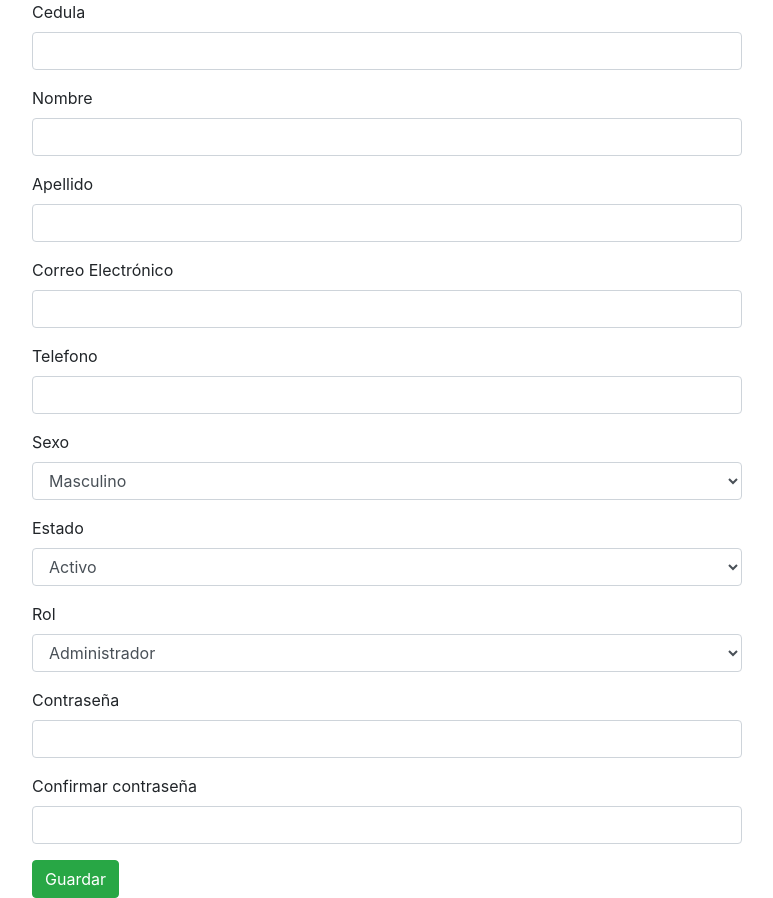
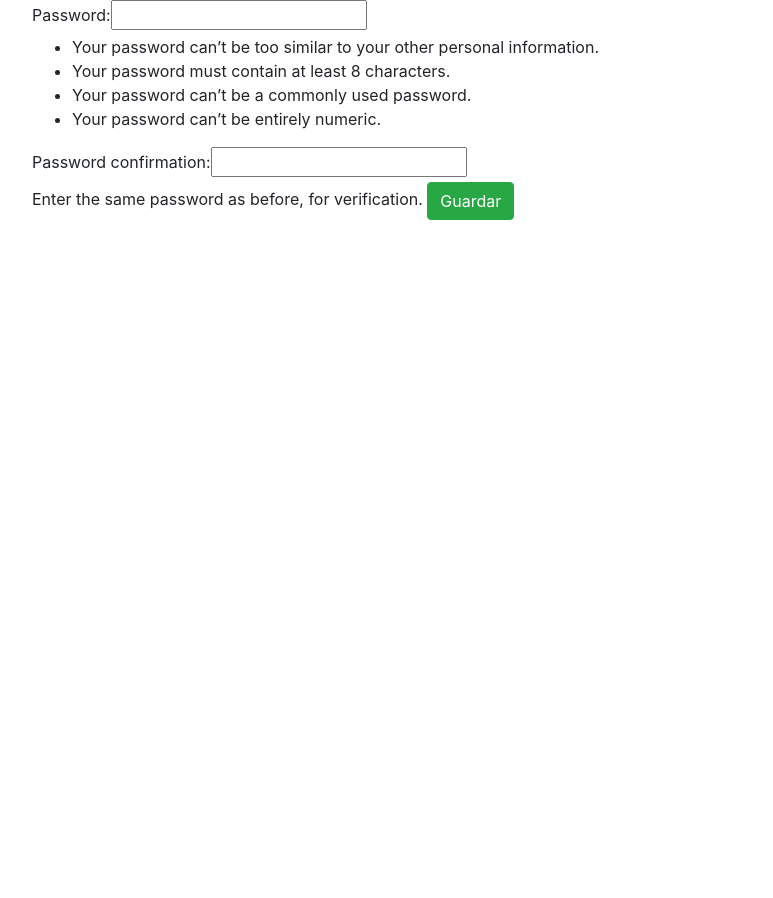
Before and after one commit to josucas/SisGesPro_Actualizado, a Django app: page /accounts/register/ in a window 1280 px wide. Shown: the part 64-962 px from the top of the page, without its empty margins (68-841 px from the left). After the commit the page ends 284 px from the top, so only its background shows below. Run offline with Django 3.2, Linux system fonts and the light colour scheme; parts of the project's set-up code (start-up, migrations or seed data) failed here and were passed over; some libraries are stand-ins or nearby versions.

Commit message:
actualizacion de usuarios, edicion

```diff
--- a/SisGesPro/templates/accounts/reg_form.html
+++ b/SisGesPro/templates/accounts/reg_form.html
@@ -8,99 +8,9 @@
 
 <form method="post">
     {% csrf_token %}
-    <div class="row">
-        <div class="col-md-8 col-md-offset-2">
-            <div class="form-group">
-                <label >Cedula</label>
-                <input class="form-control" type="text" name="ci">
-            </div>
-        </div>
-    </div>
-    <div class="row">
-        <div class="col-md-8 col-md-offset-2">
-            <div class="form-group">
-                <label>Nombre</label>
-                <input class="form-control" type="text" name="nombre">
-            </div>
-        </div>
-    </div>
-    <div class="row">
-        <div class="col-md-8 col-md-offset-2">
-            <div class="form-group">
-                <label >Apellido</label>
-                <input class="form-control" type="text" name="apellido">
-            </div>
-        </div>
-    </div>
-    <div class="row">
-        <div class="col-md-8 col-md-offset-2">
-            <div class="form-group">
-                <label >Correo Electrónico</label>
-                <input class="form-control" type="text" name="correo">
-            </div>
-        </div>
-    </div>
-    <div class="row">
-        <div class="col-md-8 col-md-offset-2">
-            <div class="form-group">
-                <label >Telefono</label>
-                <input class="form-control" type="text" name="telefono">
-            </div>
-        </div>
-    </div>
-    <div class="row">
-        <div class="col-md-8 col-md-offset-2">
-            <div class="form-group">
-                <label >Sexo</label>
-                <select class="form-control" type="text" name="sexo">
-                    <option value="M">Masculino</option>
-                    <option value="F">Femenino</option>
-                </select>
-            </div>
-        </div>
-    </div>
-    <div class="row">
-        <div class="col-md-8 col-md-offset-2">
-            <div class="form-group">
-                <label >Estado</label>
-                <select class="form-control" type="text" name="estado">
-                    <option value="A">Activo</option>
-                    <option value="D">Despedido</option>
-                    <option value="J">Jubilado</option>
-                    <option value="R">Receso</option>
-                </select>
-            </div>
-        </div>
-    </div>
-    <div class="row">
-        <div class="col-md-8 col-md-offset-2">
-            <div class="form-group">
-                <label >Rol</label>
-                <select class="form-control" type="text" name="rol">
-                    <option value="A">Administrador</option>
-                    <option value="D">Desarrollador</option>
-                    <option value="P">ProductOwner</option>
-                    <option value="S">ScrumMaster</option>
-                </select>
-            </div>
-        </div>
-    </div>
-    <div class="row">
-        <div class="col-md-8 col-md-offset-2">
-            <div class="form-group">
-                <label >Contraseña</label>
-                <input class="form-control" type="password" name="password1">
-            </div>
-        </div>
-    </div>
-    <div class="row">
-        <div class="col-md-8 col-md-offset-2">
-            <div class="form-group">
-                <label >Confirmar contraseña</label>
-                <input class="form-control" type="password" name="password2">
-            </div>
-        </div>
-    </div>
+    {% load bootstrap %}
+    {{ form|bootstrap_horizontal:'col-lg-4' }}
+
     <button type="submit" class="btn btn-success">Guardar</button>
 </form>
 {% endblock%}
```
Also changed, not shown: SisGesPro/templates/proyectos/reg_us.html (+0 -33 lines).
